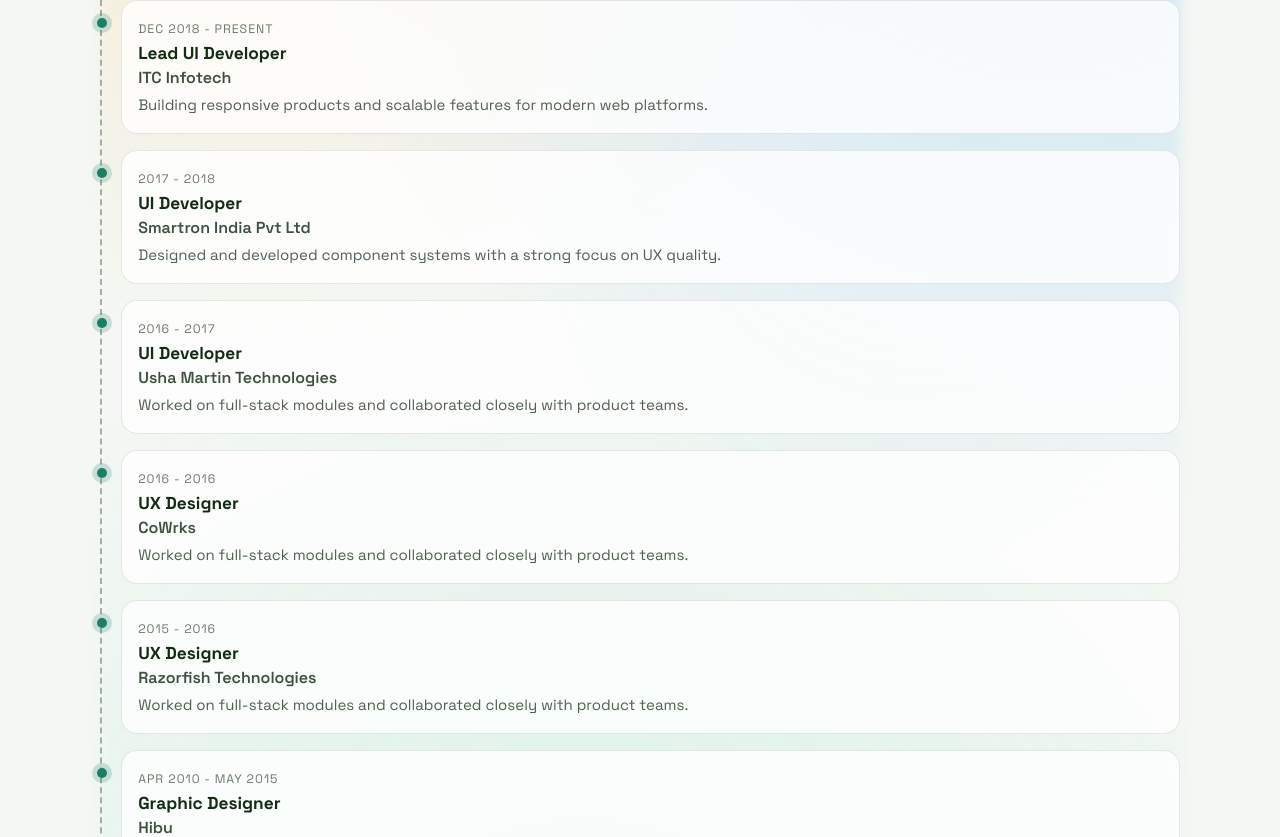
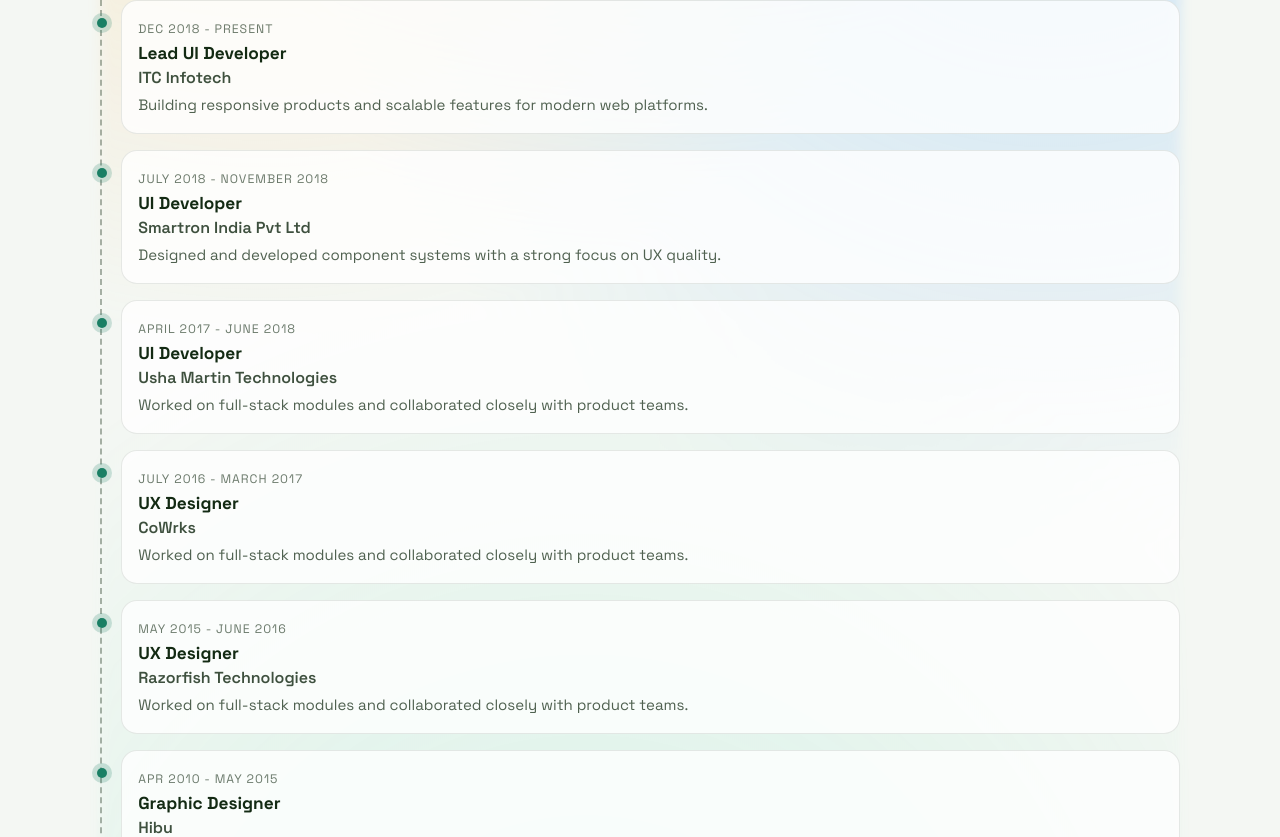
Before and after one commit to mohandeveloper2020/profile, a Next.js app: page / in a window 1280 px wide. Shown: the part 645-1482 px from the top of the page. Built offline with nearby package versions, Linux system fonts and the light colour scheme.

Commit message:
minor updates

```diff
--- a/app/page.tsx
+++ b/app/page.tsx
@@ -25,25 +25,25 @@
     note: "Building responsive products and scalable features for modern web platforms.",
   },
   {
-    duration: "2017 - 2018",
+    duration: "July 2018 - November 2018",
     role: "UI Developer",
     company: "Smartron India Pvt Ltd",
     note: "Designed and developed component systems with a strong focus on UX quality.",
   },
   {
-    duration: "2016 - 2017",
+    duration: "April 2017 - June 2018",
     role: "UI Developer",
     company: "Usha Martin Technologies",
     note: "Worked on full-stack modules and collaborated closely with product teams.",
   },
   {
-    duration: "2016 - 2016",
+    duration: "July 2016 - March 2017",
     role: "UX Designer",
     company: "CoWrks",
     note: "Worked on full-stack modules and collaborated closely with product teams.",
   },
   {
-    duration: "2015 - 2016",
+    duration: "May 2015 - June 2016",
     role: "UX Designer",
     company: "Razorfish Technologies",
     note: "Worked on full-stack modules and collaborated closely with product teams.",
```
